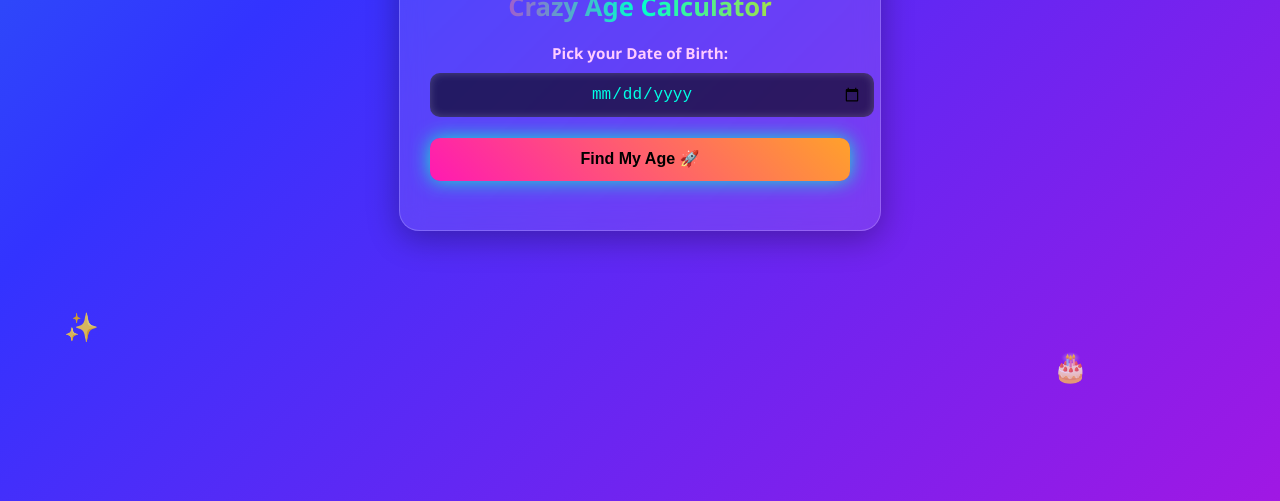
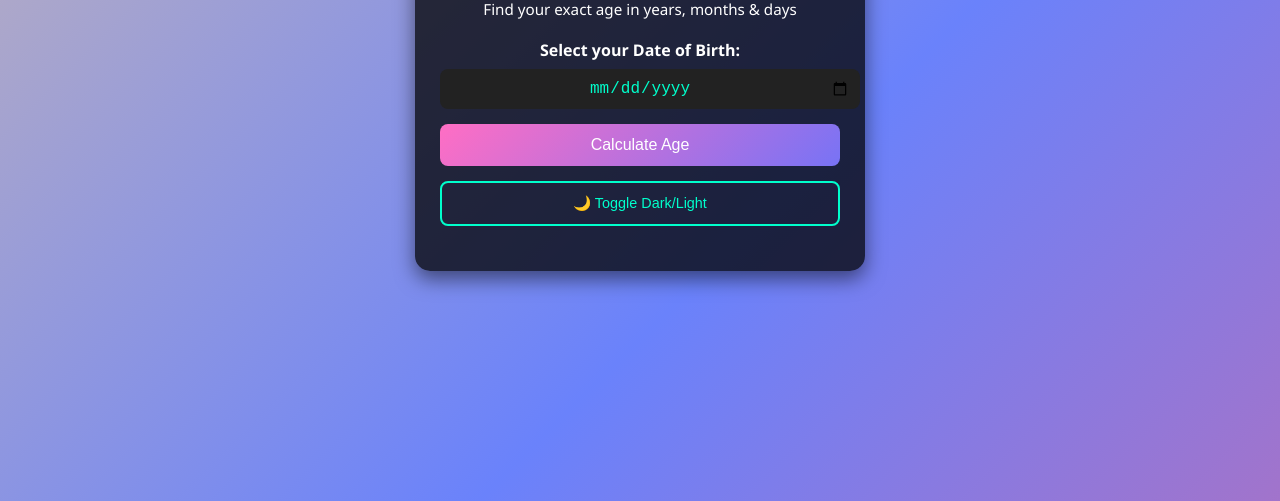
Before and after one commit to Rohitsng01/CodeAlpha_age_calculator, a plain HTML site: page Index.html in a window 1280 px wide. Shown: the part 329-830 px from the top of the page. Drawn offline with Linux system fonts and the light colour scheme.

Commit message:
add dark mode and light mode

```diff
--- a/Index.html
+++ b/Index.html
@@ -5,180 +5,174 @@
   <meta name="viewport" content="width=device-width, initial-scale=1.0">
   <title>Age Calculator</title>
   <style>
-    /* Background animation */
+    :root {
+      --bg-gradient: linear-gradient(135deg, #ff9a9e, #fad0c4, #fad390, #6a82fb, #fc5c7d);
+      --container-bg: rgba(0, 0, 0, 0.75);
+      --text-color: #fff;
+      --accent: #00ffcc;
+      --error: #ff6b6b;
+      --btn-bg: linear-gradient(135deg, #ff6ec4, #7873f5);
+      --btn-bg-hover: linear-gradient(135deg, #ff3aa0, #6a82fb);
+    }
+
+    body.light {
+      --bg-gradient: linear-gradient(135deg, #a1c4fd, #c2e9fb, #fbc2eb, #a6c1ee);
+      --container-bg: rgba(255, 255, 255, 0.9);
+      --text-color: #222;
+      --accent: #007bff;
+      --error: #d9534f;
+      --btn-bg: linear-gradient(135deg, #36d1dc, #5b86e5);
+      --btn-bg-hover: linear-gradient(135deg, #2980b9, #6dd5fa);
+    }
+
     body {
-      font-family: 'Segoe UI', Tahoma, sans-serif;
-      background: linear-gradient(-45deg, #ff00cc, #3333ff, #00ffcc, #ffcc00);
+      margin: 0;
+      font-family: 'Segoe UI', Tahoma, Geneva, Verdana, sans-serif;
+      background: var(--bg-gradient);
       background-size: 400% 400%;
-      animation: gradientMove 12s ease infinite;
+      animation: gradient 12s ease infinite;
       display: flex;
       justify-content: center;
       align-items: center;
       min-height: 100vh;
-      margin: 0;
       padding: 15px;
+      color: var(--text-color);
+      transition: background 0.4s ease, color 0.4s ease;
     }
 
-    @keyframes gradientMove {
-      0% { background-position: 0% 50%; }
-      50% { background-position: 100% 50%; }
-      100% { background-position: 0% 50%; }
+    @keyframes gradient {
+      0% {background-position: 0% 50%;}
+      50% {background-position: 100% 50%;}
+      100% {background-position: 0% 50%;}
     }
 
-    /* Glassmorphism container */
-    .card {
-      background: rgba(255, 255, 255, 0.1);
-      border-radius: 20px;
-      padding: 30px;
+    .container {
+      background: var(--container-bg);
+      padding: 25px;
+      border-radius: 15px;
+      max-width: 400px;
       width: 100%;
-      max-width: 420px;
       text-align: center;
-      color: #fff;
-      backdrop-filter: blur(12px);
-      box-shadow: 0 8px 32px rgba(0,0,0,0.3);
-      border: 1px solid rgba(255,255,255,0.2);
-      animation: fadeIn 1s ease;
-    }
-
-    @keyframes fadeIn {
-      from { opacity: 0; transform: scale(0.9); }
-      to { opacity: 1; transform: scale(1); }
+      box-shadow: 0 8px 20px rgba(0,0,0,0.5);
+      transition: background 0.4s ease;
     }
 
     h1 {
+      margin-bottom: 10px;
+      font-size: 1.8rem;
+      color: var(--accent);
+    }
+
+    .subtitle {
+      font-size: 0.95rem;
       margin-bottom: 20px;
-      font-size: 1.6rem;
-      background: linear-gradient(90deg, #ff00cc, #00ffcc, #ffcc00);
-      -webkit-background-clip: text;
-      -webkit-text-fill-color: transparent;
     }
 
     label {
       display: block;
-      margin-bottom: 10px;
+      margin-bottom: 8px;
       font-weight: bold;
-      font-size: 0.95rem;
-      color: #ffccff;
     }
 
     input[type="date"] {
       width: 100%;
-      padding: 12px;
+      padding: 10px;
       border: none;
-      border-radius: 10px;
-      margin-bottom: 20px;
+      border-radius: 8px;
+      margin-bottom: 15px;
+      text-align: center;
       font-size: 1rem;
-      text-align: center;
-      background: rgba(0,0,0,0.6);
-      color: #00ffe5;
-      outline: none;
-      box-shadow: inset 0 0 10px rgba(255,255,255,0.2);
+      background: #222;
+      color: var(--accent);
+    }
+
+    body.light input[type="date"] {
+      background: #f2f2f2;
+      color: #333;
     }
 
     button {
       width: 100%;
       padding: 12px;
       border: none;
-      border-radius: 10px;
-      background: linear-gradient(45deg, #ff00cc, #ffcc00, #00ffcc);
-      background-size: 300% 300%;
-      color: black;
-      font-weight: bold;
+      border-radius: 8px;
+      background: var(--btn-bg);
+      color: white;
       font-size: 1rem;
       cursor: pointer;
-      transition: transform 0.2s ease, box-shadow 0.2s ease;
-      animation: buttonGlow 3s infinite alternate;
-    }
-
-    @keyframes buttonGlow {
-      0% { box-shadow: 0 0 10px #ff00cc; }
-      50% { box-shadow: 0 0 20px #00ffcc; }
-      100% { box-shadow: 0 0 25px #ffcc00; }
+      transition: 0.3s ease;
     }
 
     button:hover {
       transform: scale(1.05);
+      background: var(--btn-bg-hover);
+    }
+
+    .toggle-btn {
+      margin-top: 15px;
+      background: transparent;
+      color: var(--accent);
+      border: 2px solid var(--accent);
+      font-size: 0.9rem;
     }
 
     .result {
       margin-top: 20px;
       font-size: 1rem;
       font-weight: bold;
-      color: #00ffcc;
-      text-shadow: 0 0 8px #ff00cc;
+      color: var(--accent);
     }
 
     .error {
       margin-top: 15px;
       font-size: 0.9rem;
-      color: #ff5555;
+      color: var(--error);
     }
 
-    /* Floating emojis (for craziness 😎) */
-    .emoji {
-      position: absolute;
-      font-size: 28px;
-      animation: float 6s infinite ease-in-out;
-      opacity: 0.8;
-      pointer-events: none;
-    }
-
-    @keyframes float {
-      0% { transform: translateY(0); }
-      50% { transform: translateY(-25px); }
-      100% { transform: translateY(0); }
-    }
-
-    .emoji:nth-child(1) { top: 10%; left: 10%; }
-    .emoji:nth-child(2) { bottom: 15%; left: 5%; }
-    .emoji:nth-child(3) { top: 25%; right: 10%; }
-    .emoji:nth-child(4) { bottom: 10%; right: 15%; }
-
-    /* Responsive tweaks */
     @media (max-width: 480px) {
-      .card {
+      h1 {
+        font-size: 1.4rem;
+      }
+      .container {
         padding: 20px;
-      }
-      h1 {
-        font-size: 1.3rem;
       }
     }
   </style>
 </head>
 <body>
-  <div class="emoji">🎉</div>
-  <div class="emoji">✨</div>
-  <div class="emoji">💥</div>
-  <div class="emoji">🎂</div>
+  <div class="container">
+    <h1>🎂 Age Calculator</h1>
+    <p class="subtitle">Find your exact age in years, months & days</p>
 
-  <div class="card">
-    <h1>Crazy Age Calculator</h1>
-    <label for="dob">Pick your Date of Birth:</label>
+    <label for="dob">Select your Date of Birth:</label>
     <input type="date" id="dob">
-    <button onclick="calcAge()">Find My Age 🚀</button>
-    <div id="output" class="result"></div>
-    <div id="warning" class="error"></div>
+
+    <button onclick="calculateAge()">Calculate Age</button>
+    <button class="toggle-btn" onclick="toggleMode()">🌙 Toggle Dark/Light</button>
+
+    <div id="result" class="result"></div>
+    <div id="error" class="error"></div>
   </div>
 
   <script>
-    function calcAge() {
-      const dobVal = document.getElementById("dob").value;
-      const out = document.getElementById("output");
-      const warn = document.getElementById("warning");
+    function calculateAge() {
+      const dobInput = document.getElementById("dob").value;
+      const result = document.getElementById("result");
+      const error = document.getElementById("error");
 
-      out.textContent = "";
-      warn.textContent = "";
+      result.textContent = "";
+      error.textContent = "";
 
-      if (!dobVal) {
-        warn.textContent = "⚠️ Please select a valid date.";
+      if (!dobInput) {
+        error.textContent = "⚠️ Please select your date of birth.";
         return;
       }
 
-      const dob = new Date(dobVal);
+      const dob = new Date(dobInput);
       const today = new Date();
 
       if (dob > today) {
-        warn.textContent = "⚠️ Date of birth cannot be in the future.";
+        error.textContent = "⚠️ Birth date cannot be in the future!";
         return;
       }
 
@@ -188,8 +182,8 @@
 
       if (days < 0) {
         months--;
-        const lastMonth = new Date(today.getFullYear(), today.getMonth(), 0);
-        days += lastMonth.getDate();
+        const prevMonth = new Date(today.getFullYear(), today.getMonth(), 0);
+        days += prevMonth.getDate();
       }
 
       if (months < 0) {
@@ -197,7 +191,11 @@
         months += 12;
       }
 
-      out.textContent = `🎂 You are ${years} years, ${months} months, and ${days} days old! 🎉`;
+      result.textContent = `🎉 You are ${years} years, ${months} months, and ${days} days old!`;
+    }
+
+    function toggleMode() {
+      document.body.classList.toggle("light");
     }
   </script>
 </body>
```
